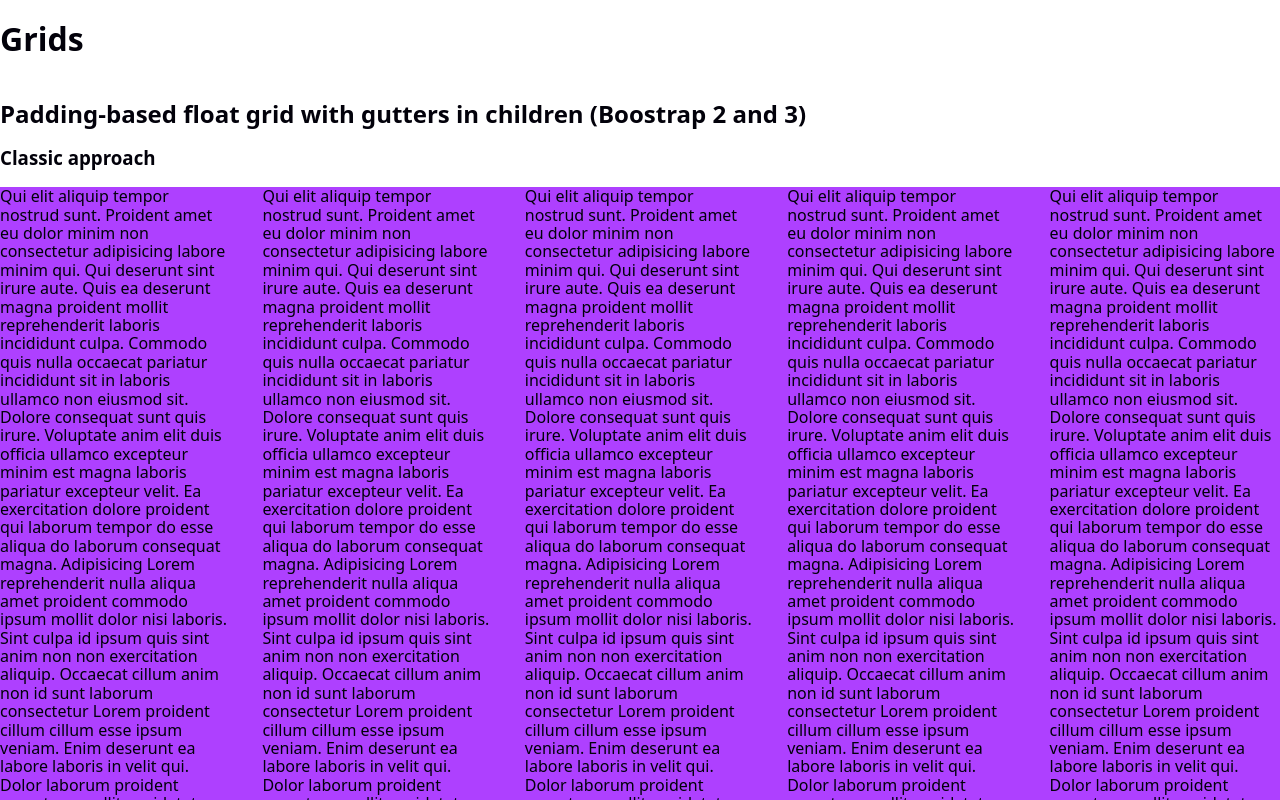
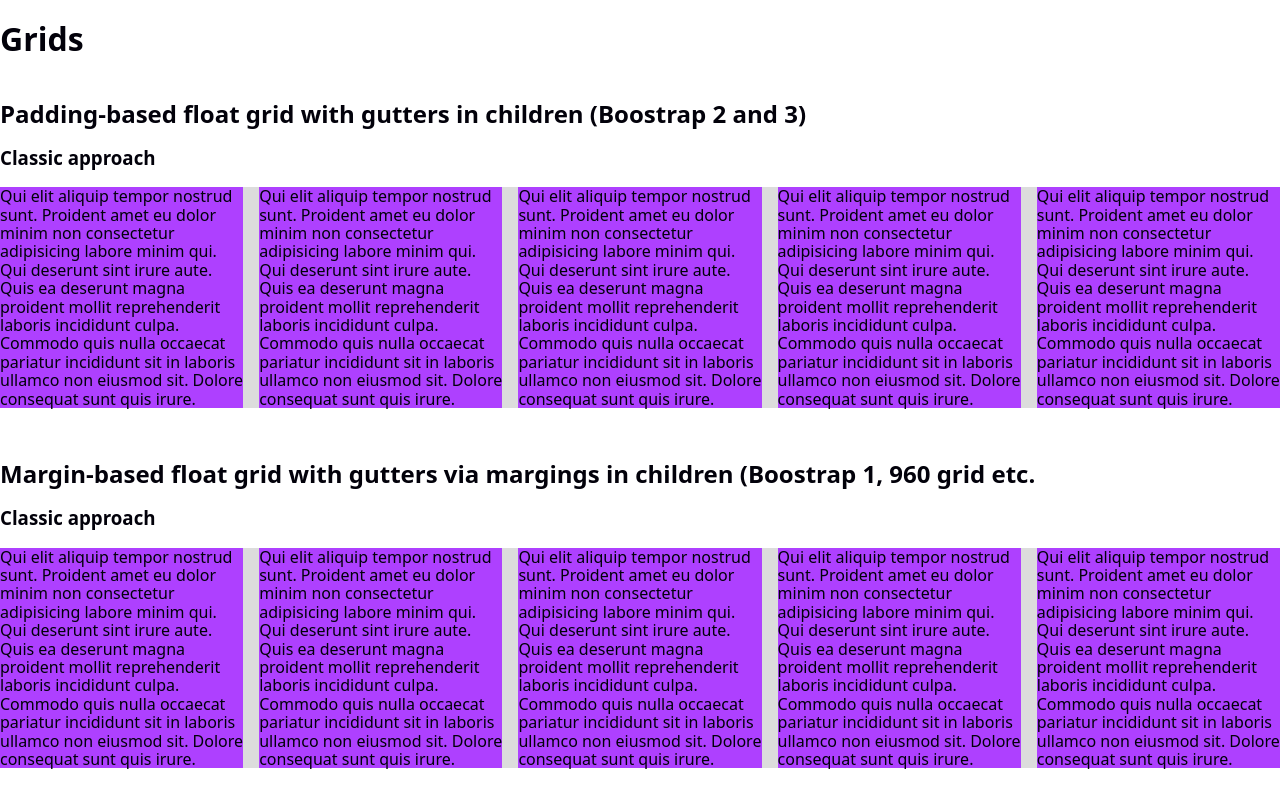
Before and after one commit to maurer2/yesteryear-grids, a Svelte app: page / in a window 1280 px wide. Shown: the top 800 px of the page. Built offline with nearby package versions, Linux system fonts and the light colour scheme.

Commit message:
Refactored padding floats and added margin floats

```diff
--- a/src/App.svelte
+++ b/src/App.svelte
@@ -3,6 +3,8 @@
 
   import Column from "./lib/Column/Column.svelte";
   import Row from "./lib/Row/Row.svelte";
+  import FloatsPaddingBased from "./lib/FloatsPaddingBased/FloatsPaddingBased.svelte";
+  import FloatsMarginBased from "./lib/FloatsMarginBased/FloatsMarginBased.svelte";
 
   const sections = [
     { label: "Basic float grid", id: "basic float-grid" },
@@ -11,7 +13,7 @@
     id: string;
   }[];
 
-  const columnText = new LoremIpsum().generateParagraphs(5);
+  const columnText = new LoremIpsum().generateParagraphs(1);
   const numberOfColumns = 5;
 </script>
 
@@ -23,33 +25,9 @@
   </ul> -->
 </header>
 <main class="main">
-  <section>
-    <h2>
-      Padding-based float grid with gutters in children (Boostrap 2 and 3)
-    </h2>
-    <div>
-      <h3>Classic approach</h3>
-      <Row style="margin-inline: -1rem">
-        {#each { length: numberOfColumns } as _, index}
-          <Column
-            style={{
-              width: `${100 / numberOfColumns}%`,
-              float: "left",
-              // @ts-expect-error handling of camelCase properties in style objects not implemented
-              "padding-inline": "1rem",
-            }}>{columnText}</Column
-          >
-        {/each}
-      </Row>
-    </div>
-    <h3>Modern approach</h3>
-  </section>
-  <section>
-    <h2>
-      Margin-based float grid with gutters via margings in children (Boostrap 1,
-      960 etc.)
-    </h2>
-  </section>
+  <FloatsPaddingBased {numberOfColumns}>{columnText}</FloatsPaddingBased>
+  <FloatsMarginBased {numberOfColumns}>{columnText}</FloatsMarginBased>
+
   <section>
     <h2>Container relative floats (Susy Grids)</h2>
   </section>
--- /dev/null
+++ b/src/lib/FloatsMarginBased/FloatsMarginBased.svelte
@@ -0,0 +1,41 @@
+<script lang="ts">
+  import type { Snippet } from "svelte";
+
+  import Row from "../Row/Row.svelte";
+  import Column from "../Column/Column.svelte";
+
+  type FloatsMarginBasedProps = {
+    numberOfColumns: number;
+    children: Snippet;
+  };
+  let { numberOfColumns, children }: FloatsMarginBasedProps = $props();
+</script>
+
+<section>
+  <h2>
+    Margin-based float grid with gutters via margings in children (Boostrap 1,
+    960 grid etc.
+  </h2>
+  <div>
+    <h3>Classic approach</h3>
+    <Row style="display: flow-root">
+      {#each { length: numberOfColumns } as _, index}
+        <Column
+          style={{
+            width: `calc((100% - ${numberOfColumns - 1}rem) / ${numberOfColumns})`,
+            float: "left",
+            // @ts-expect-error handling of camelCase properties in style objects not implemented
+            "margin-left": index === 0 ? 0 : "1rem",
+          }}
+        >
+          {@render children?.()}</Column
+        >
+      {/each}
+    </Row>
+  </div>
+</section>
+
+<style>
+  @layer components {
+  }
+</style>
--- /dev/null
+++ b/src/lib/FloatsPaddingBased/FloatsPaddingBased.svelte
@@ -0,0 +1,40 @@
+<script lang="ts">
+  import type { Snippet } from "svelte";
+
+  import Row from "../Row/Row.svelte";
+  import Column from "../Column/Column.svelte";
+
+  type FloatsPaddingBasedProps = {
+    numberOfColumns: number;
+    children: Snippet;
+  };
+  let { numberOfColumns, children }: FloatsPaddingBasedProps = $props();
+</script>
+
+<section>
+  <h2>Padding-based float grid with gutters in children (Boostrap 2 and 3)</h2>
+  <div>
+    <h3>Classic approach</h3>
+    <Row style="display: flow-root; margin-inline: -0.5rem">
+      {#each { length: numberOfColumns } as _, index}
+        <Column
+          style={{
+            width: `${100 / numberOfColumns}%`,
+            float: "left",
+            // @ts-expect-error handling of camelCase properties in style objects not implemented
+            "padding-inline": "0.5rem",
+            // @ts-expect-error handling of camelCase properties in style objects not implemented
+            "background-clip": "content-box",
+          }}
+        >
+          {@render children?.()}</Column
+        >
+      {/each}
+    </Row>
+  </div>
+</section>
+
+<style>
+  @layer components {
+  }
+</style>
```
